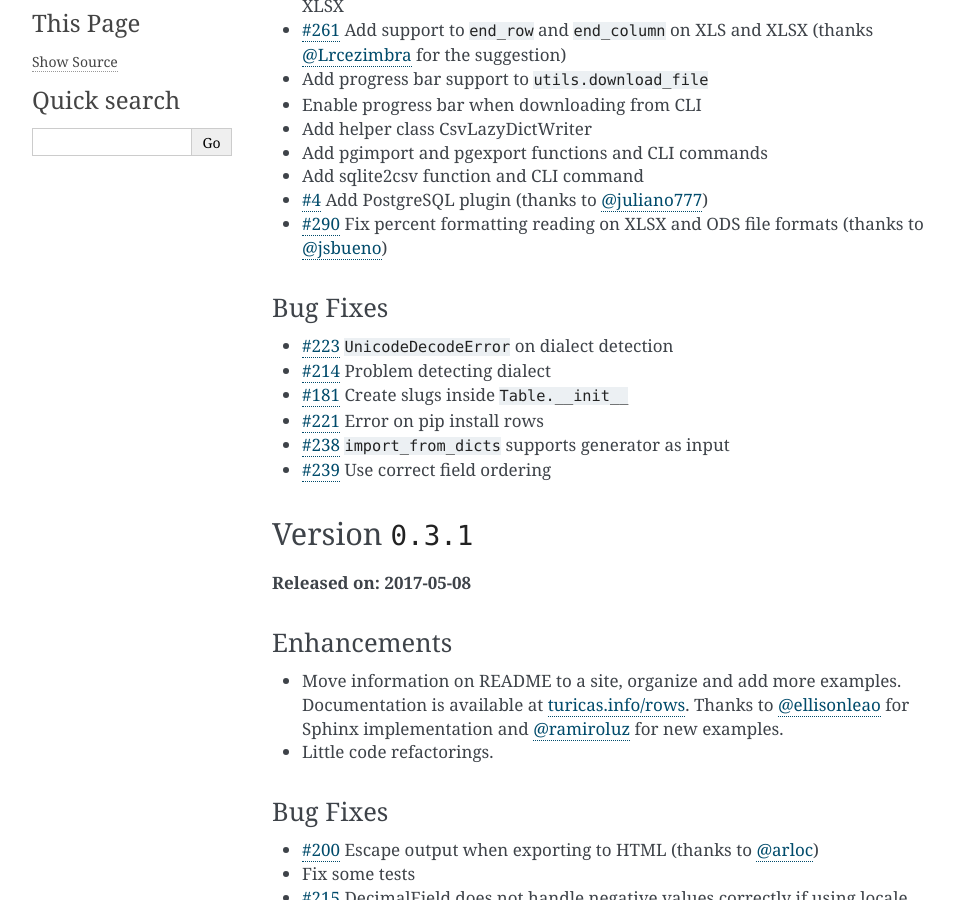
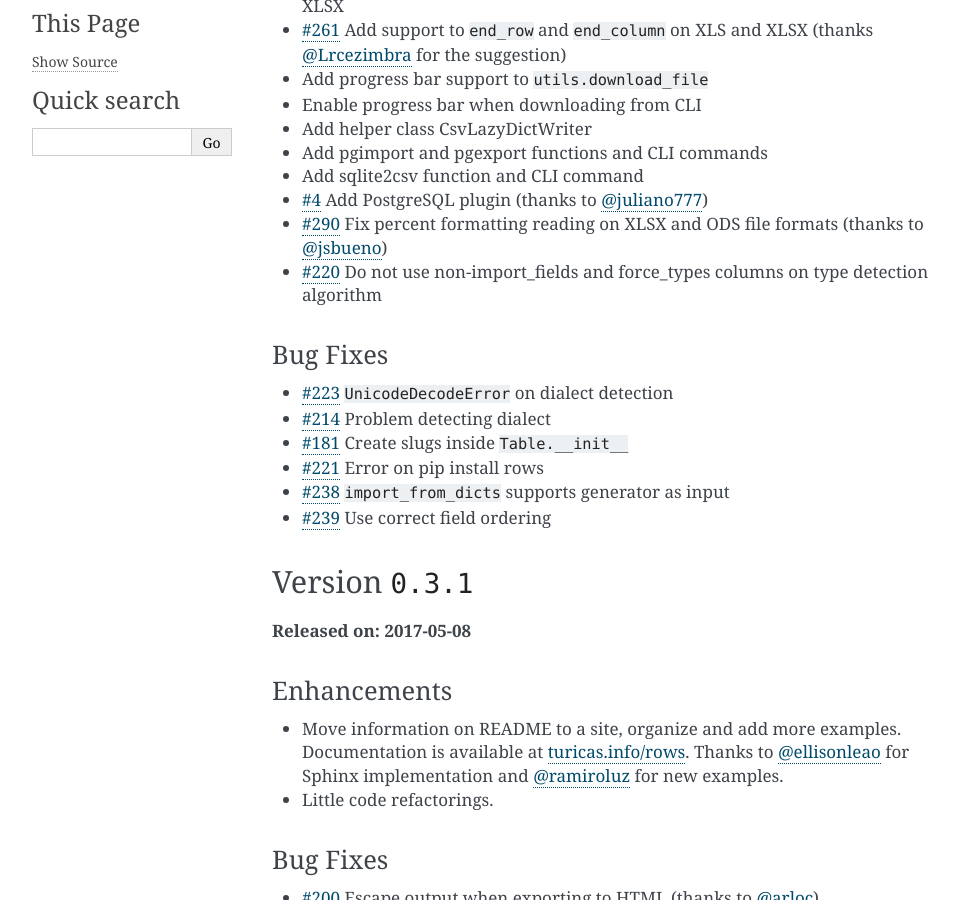
Before and after one commit to turicas/rows, a Sphinx documentation site: the page built from docs/changelog.md, in a window 1280 px wide and 900 px high, scrolled down 777 px. Shown: the whole window, without its empty margins (148-1106 px from the left). Built offline with Sphinx 7.4.7, drawn with Linux system fonts in a browser that asks for light colours.

Commit message:
Update changelog

```diff
--- a/docs/changelog.md
+++ b/docs/changelog.md
@@ -46,6 +46,8 @@
 - [#290](https://github.com/turicas/rows/pull/290) Fix percent formatting
   reading on XLSX and ODS file formats (thanks to
   [@jsbueno](https://github.com/jsbueno))
+- [#220](https://github.com/turicas/rows/issues/220) Do not use
+  non-import_fields and force_types columns on type detection algorithm
 
 
 ### Bug Fixes
```
